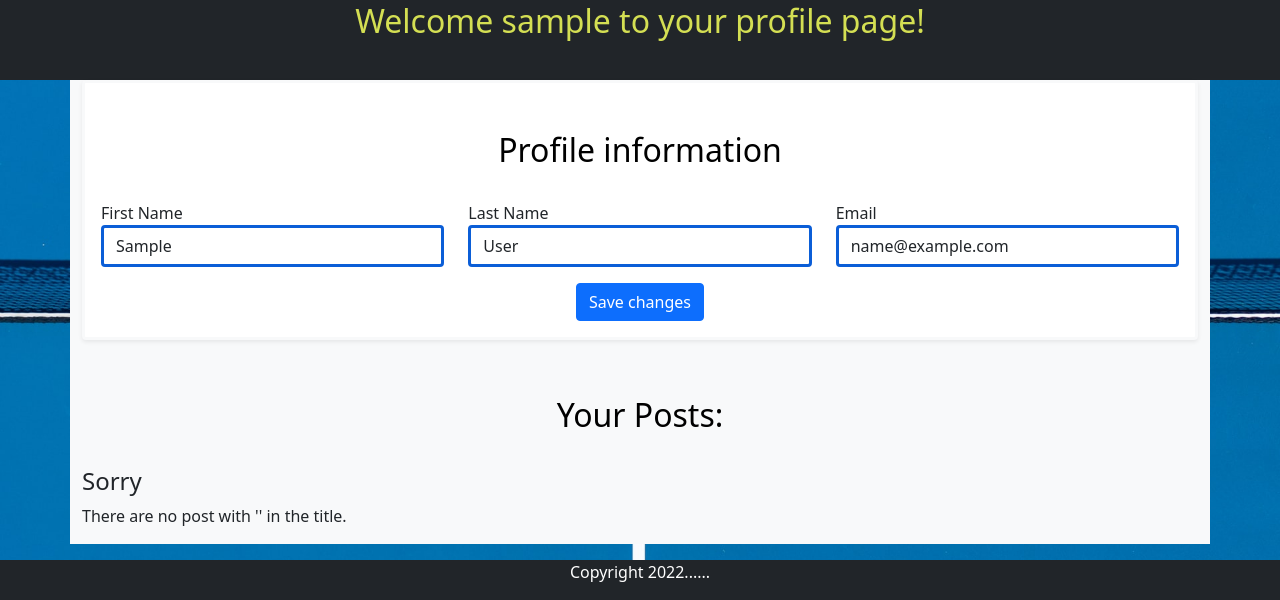
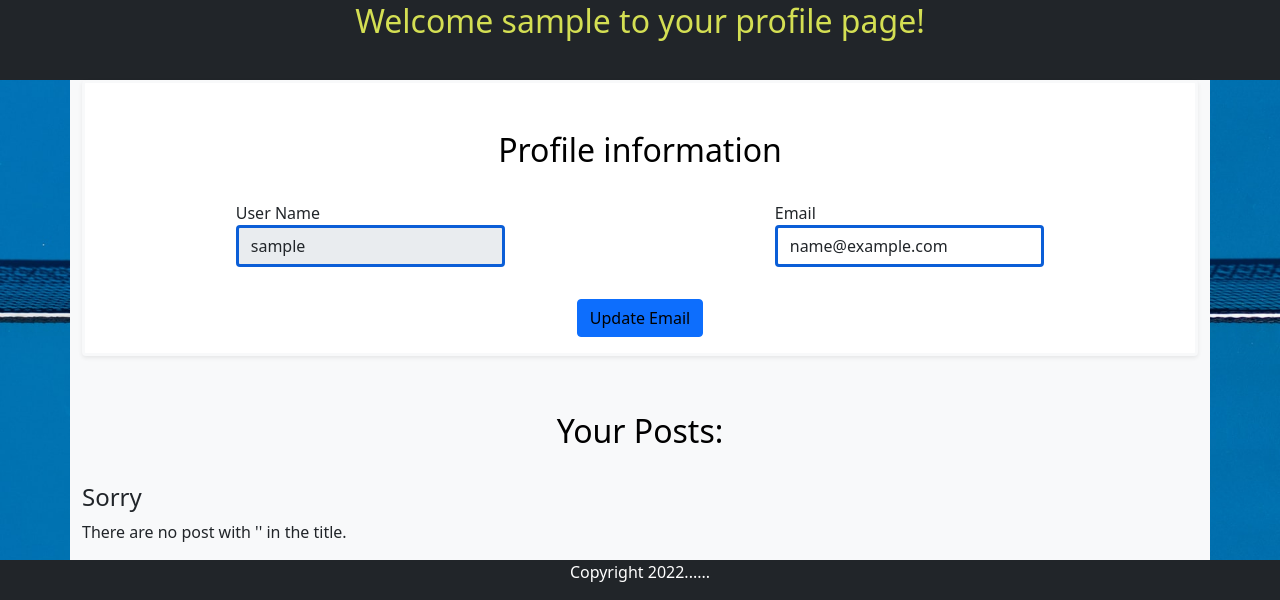
Before and after one commit to Monika-81/padel-pals, a Django app: page /user_posts in a window 1280 px wide. Shown: the part 376-976 px from the top of the page. Run offline with Django 3.2, Linux system fonts and the light colour scheme; the visitor is signed in with stand-in values (Sample User, id 1); data that the repository does not hold is empty.

Commit message:
More styling to topic and log out template. Code change for user profile.

```diff
--- a/static/css/style.css
+++ b/static/css/style.css
@@ -1,6 +1,14 @@
 body {
   margin: 0;
   font-size: 1rem;
+}
+
+.contrast-text {
+    width: fit-content;
+    padding: 0.5rem;
+    text-align: center;
+    color: rgba(250, 235, 215, 1);
+    background-color: rgba(0, 0, 0, 0.4);
 }
 
 #filler {
@@ -49,13 +57,21 @@
   margin: 2rem;
 }
 
+.custom-submit {
+  background-color: #d4df53;
+}
+
+.required {
+  color: #d4df53;
+}
+
 .form-control {
   border: #0b5ed7 solid 3px;
 }
 
 .recent-card, .topic-card, .table {
   width: 90vw;
-  margin-top: 10px;
+  margin-top: 5rem;
   border: #0b5ed7 solid 3px;
 }
 
--- a/templates/account/logout.html
+++ b/templates/account/logout.html
@@ -19,7 +19,7 @@
 <div class="container-fluid">
   <div class="d-flex flex-row flex-wrap justify-content-center">
     <div class="col-md-8 mt-3">
-      <p class="text-center">{% trans 'Are you sure you want to sign out?' %}</p>
+      <h4 class="text-center mx-auto contrast-text">{% trans 'Are you sure you want to sign out?' %}</h4>
     </div>
   </div>
   <div class="d-flex flex-row flex-wrap justify-content-center">
@@ -29,7 +29,7 @@
         {% if redirect_field_value %}
         <input type="hidden" name="{{ redirect_field_name }}" value="{{ redirect_field_value }}"/>
         {% endif %}
-        <button class="btn btn-primary" type="submit">{% trans 'Sign Out' %}</button>
+        <button class="btn custom-submit" type="submit">{% trans 'Sign Out' %}</button>
       </form>
     </div>
   </div>
--- a/templates/play_list.html
+++ b/templates/play_list.html
@@ -2,7 +2,6 @@
 {% block content %}
 
 <div class="container-fluid recent-posts">
-    <h2>Find a team or a player:</h2>
     <div class="table-responsive-md">
         <table class="table bg-light mx-auto">
             <thead class="bg-primary">
--- a/templates/user_posts.html
+++ b/templates/user_posts.html
@@ -17,35 +17,28 @@
         <div class="col">
            <div class="card card-body bg-white border-light shadow-sm mb-4">
             <h2 class="profile-text">Profile information</h2>
-            <form action="{% url 'user_profile' %}" method="POST">
                 {% csrf_token %}
-                <div class="row">
-                    <div class="col-md-4 mb-3">
+                <div class="d-flex flex-row flex-wrap justify-content-center">
+                    <div class="col-md-3 mb-2 mx-auto">
                         <div>
-                            <label for="first_name">First Name</label>
-                            <input name="first_name" class="form-control" id="first_name" type="text"
-                                placeholder="Enter first name" value="{{ user.first_name }}">
+                            <label for="user_name">User Name</label>
+                            <input name="first_name" class="form-control" id="user_name" type="text"
+                                placeholder="User name" value="{{ user.username }}" readonly>
                         </div>
                     </div>
-                    <div class="col-md-4 mb-3">
+                    <div class="col-md-3 mb-2 mx-auto">
                         <div>
-                            <label for="last_name">Last Name</label>
-                            <input name="last_name" class="form-control" id="last_name" type="text"
-                                placeholder="Enter last name" value="{{ user.last_name }}">
+                            <label for="email">Email</label>
+                            <input name="email" class="form-control" id="email" type="email"
+                                placeholder="Email adress" value="{{ user.email }}">
                         </div>
                     </div>
-                    <div class="col-md-4 mb-3">
-                        <div class="form-group">
-                            <label for="email">Email</label>
-                            <input name="email" class="form-control" id="email" type="email"
-                                placeholder="Email adress" value="{{ user.email }}" required>
-                        </div>
-                    </div>
-                    <div class="text-center">
-                        <button type="submit" class="btn btn-primary">Save changes</button>
+                </div>
+                <div class="row">
+                    <div class="text-center mt-4">
+                        <button type="submit" class="btn btn-primary"><a href="{% url 'account_email' %}">Update Email</a></button>
                     </div>
                 </div>
-            </form>
         </div>
         <div class="col">
             <h2 class="profile-text">Your Posts:</h2>
```
Also changed, not shown: templates/contact.html (+5 -3 lines), templates/topic.html (+9 -0 lines).
